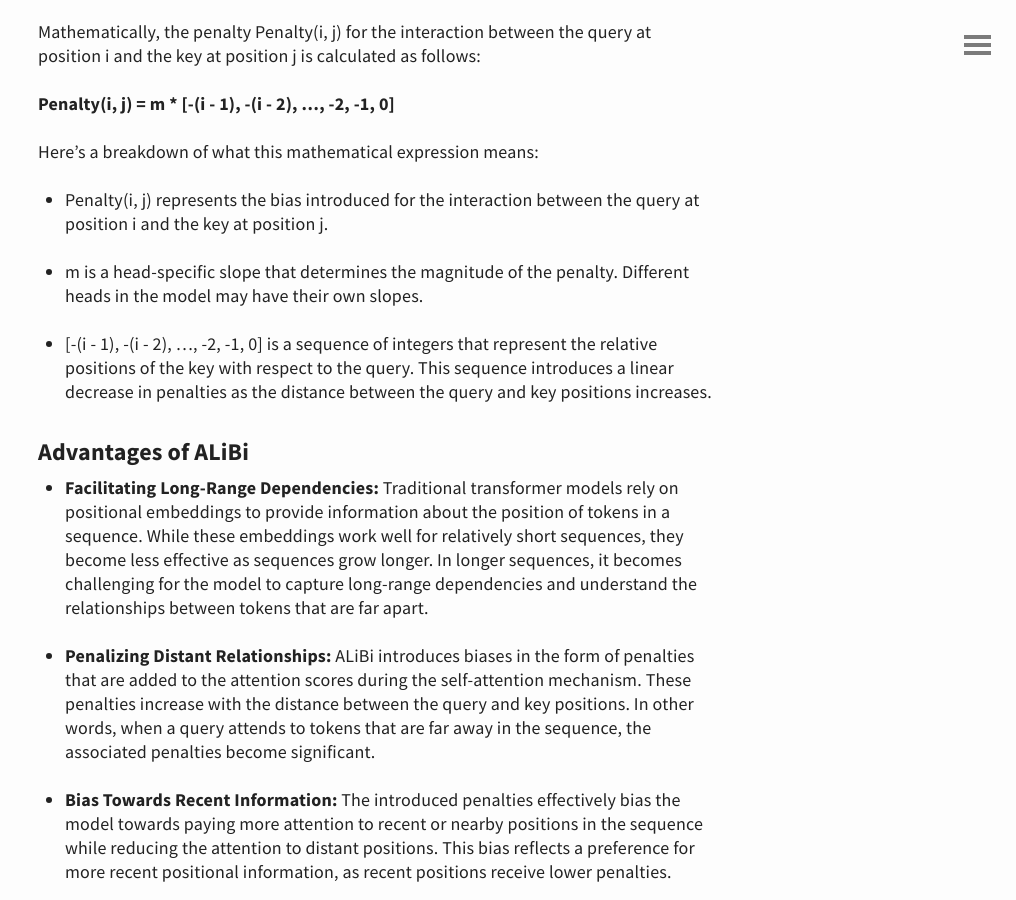
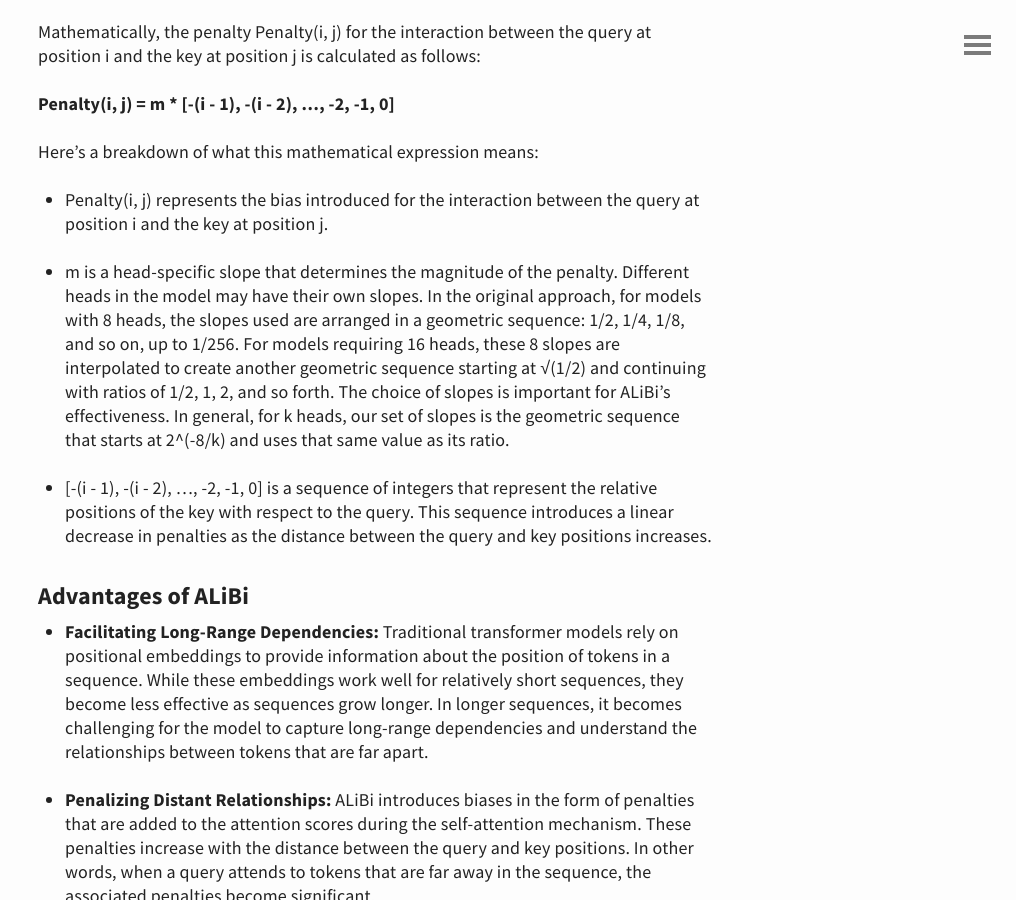
Before and after one commit to spraphul/blog, a Jekyll site: the page built from _posts/2023-09-18-alibi.md, in a window 1280 px wide and 900 px high, scrolled down 2823 px. Shown: the whole window, without its empty margins (264-1280 px from the left). Built offline with Jekyll 4.4.1, drawn with Linux system fonts in a browser that asks for light colours.

Commit message:
Update 2023-09-18-alibi.md

```diff
--- a/_posts/2023-09-18-alibi.md
+++ b/_posts/2023-09-18-alibi.md
@@ -43,7 +43,8 @@
 
 * Penalty(i, j) represents the bias introduced for the interaction between the query at position i and the key at position j.
 
-* m is a head-specific slope that determines the magnitude of the penalty. Different heads in the model may have their own slopes.
+* m is a head-specific slope that determines the magnitude of the penalty. Different heads in the model may have their own slopes. In the original approach, for models with 8 heads, the slopes used are arranged in a geometric sequence: 1/2, 1/4, 1/8, and so on, up to 1/256. For models requiring 16 heads, these 8 slopes are interpolated to create another geometric sequence starting at √(1/2) and continuing with ratios of 1/2, 1, 2, and so forth. The choice of slopes is important for ALiBi's effectiveness. In general, for k heads, our set of slopes is the geometric sequence that starts at 2^(-8/k) and uses that same value as its ratio.
+
 
 * [-(i - 1), -(i - 2), ..., -2, -1, 0] is a sequence of integers that represent the relative positions of the key with respect to the query. This sequence introduces a linear decrease in penalties as the distance between the query and key positions increases.
 
```
